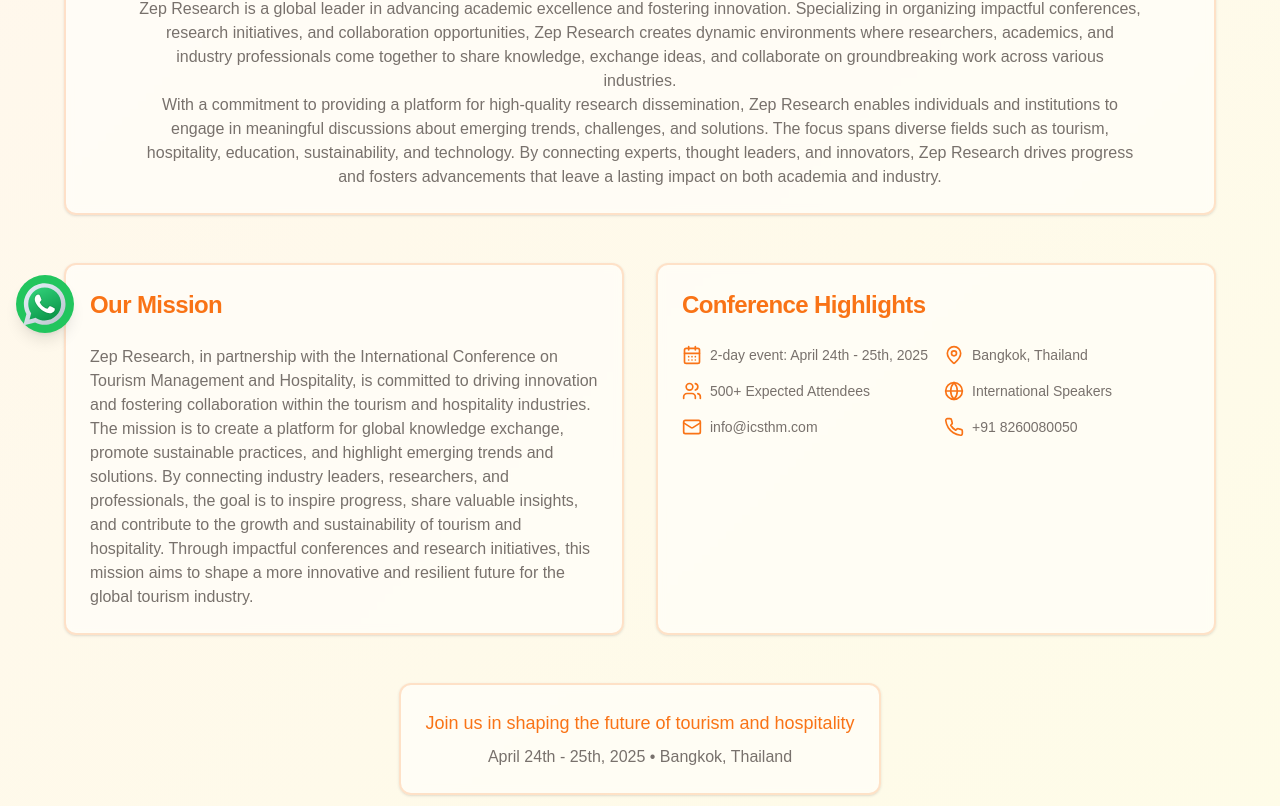
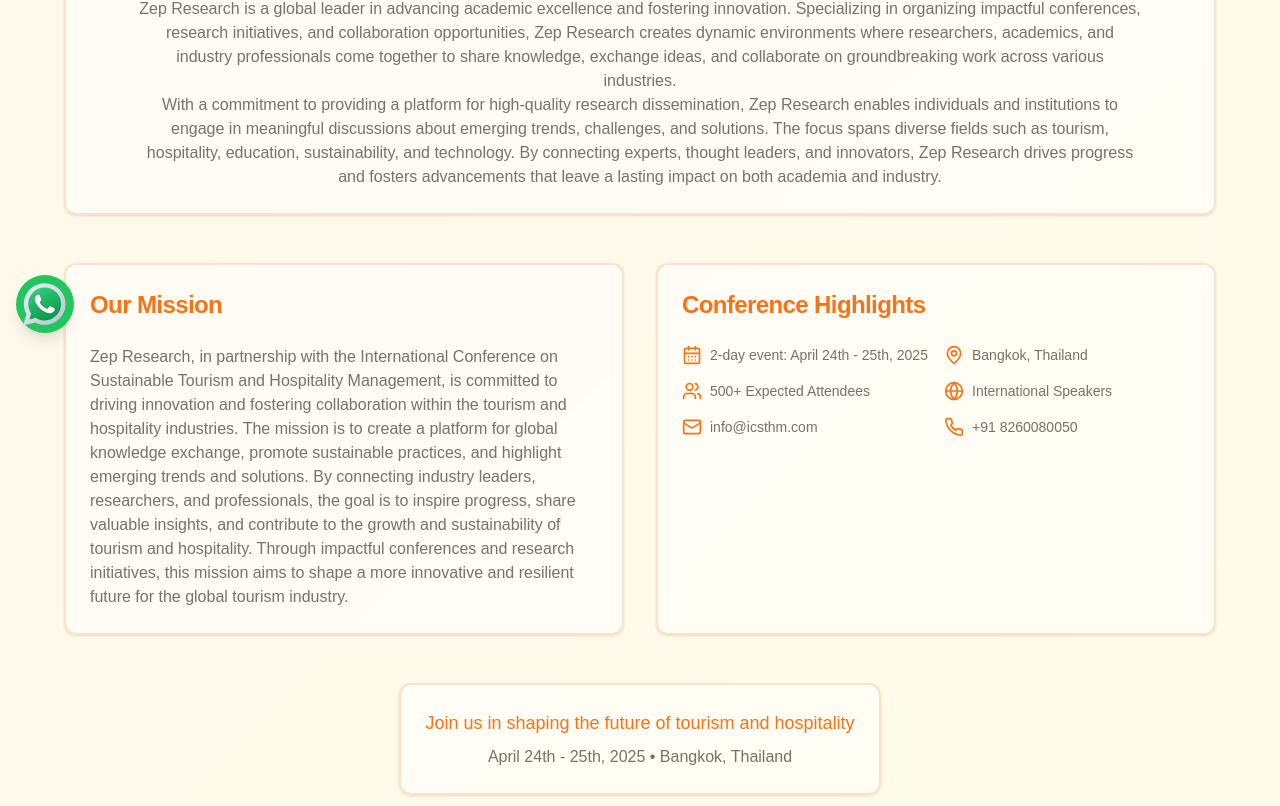
Before and after one commit to ZepResearch/icsthm, a Next.js app: page /about-zep-research in a window 1280 px wide. Shown: the part 451-1257 px from the top of the page. Built offline with nearby package versions, Linux system fonts and the light colour scheme.

Commit message:
content fix

```diff
--- a/src/app/(pages)/about-conference/Content.jsx
+++ b/src/app/(pages)/about-conference/Content.jsx
@@ -212,7 +212,7 @@
               </CardHeader>
               <CardContent>
                 <p className="text-muted-foreground">
-                  Fostering innovation and collaboration, with a focus on sustainable practices in the tourism and hospitality industry through knowledge sharing, networking, and showcasing the most up-to-date research and technologies.
+                  Fostering innovation and collaboration, with a focus on sustainable practices in the tourism and hospitality management   through knowledge sharing, networking, and showcasing the most up-to-date research and technologies.
                 </p>
               </CardContent>
             </Card>
--- a/src/app/(pages)/about-zep-research/Content.jsx
+++ b/src/app/(pages)/about-zep-research/Content.jsx
@@ -86,7 +86,7 @@
               </CardHeader>
               <CardContent>
                 <p className="text-muted-foreground">
-        Zep Research, in partnership with the International Conference on Tourism Management and Hospitality,
+        Zep Research, in partnership with the International Conference on Sustainable Tourism and Hospitality Management,
         is committed to driving innovation and fostering collaboration within the tourism and hospitality industries.
           The mission is to create a platform for global knowledge exchange, promote sustainable practices,
           and highlight emerging trends and solutions. By connecting industry leaders, researchers, and professionals,
```
